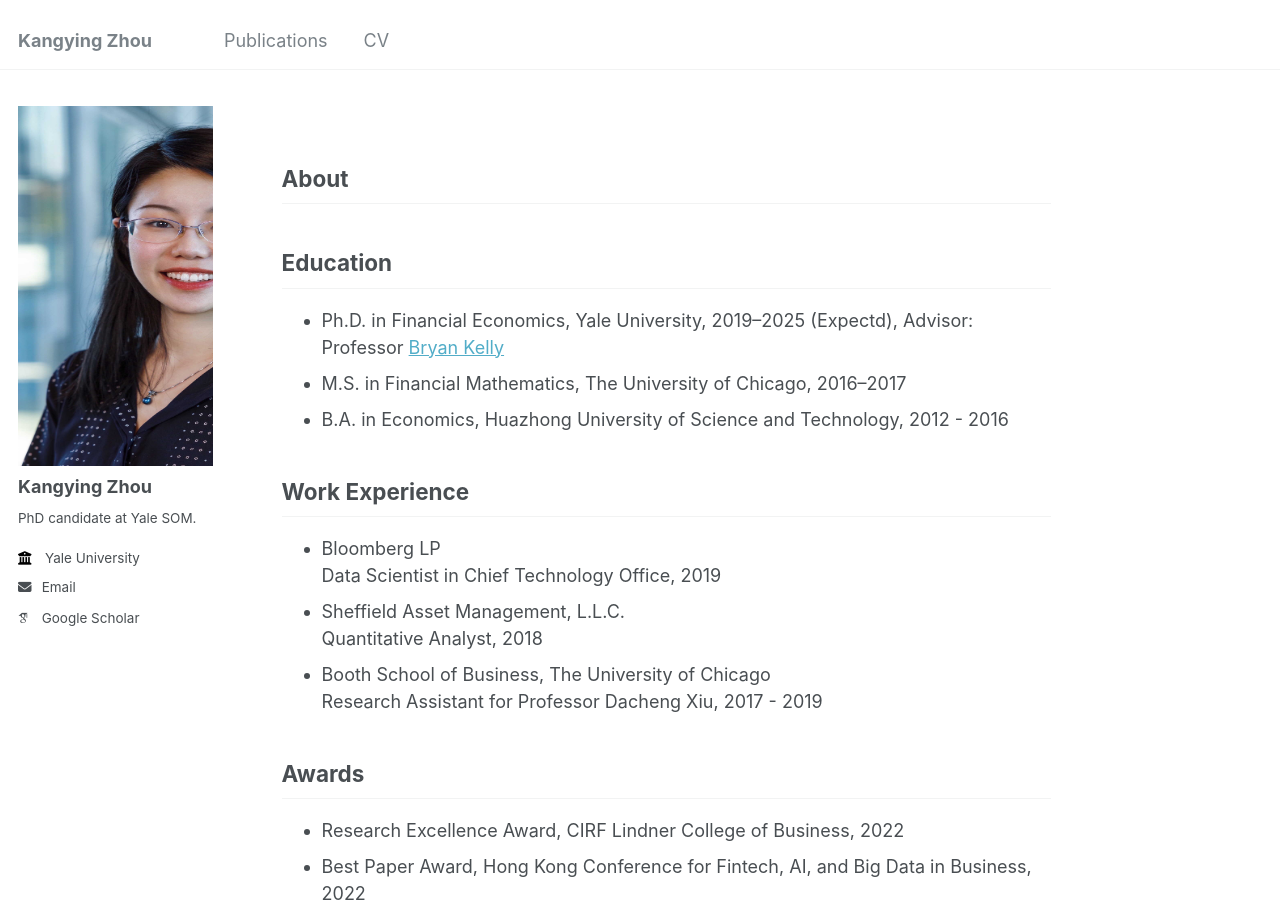
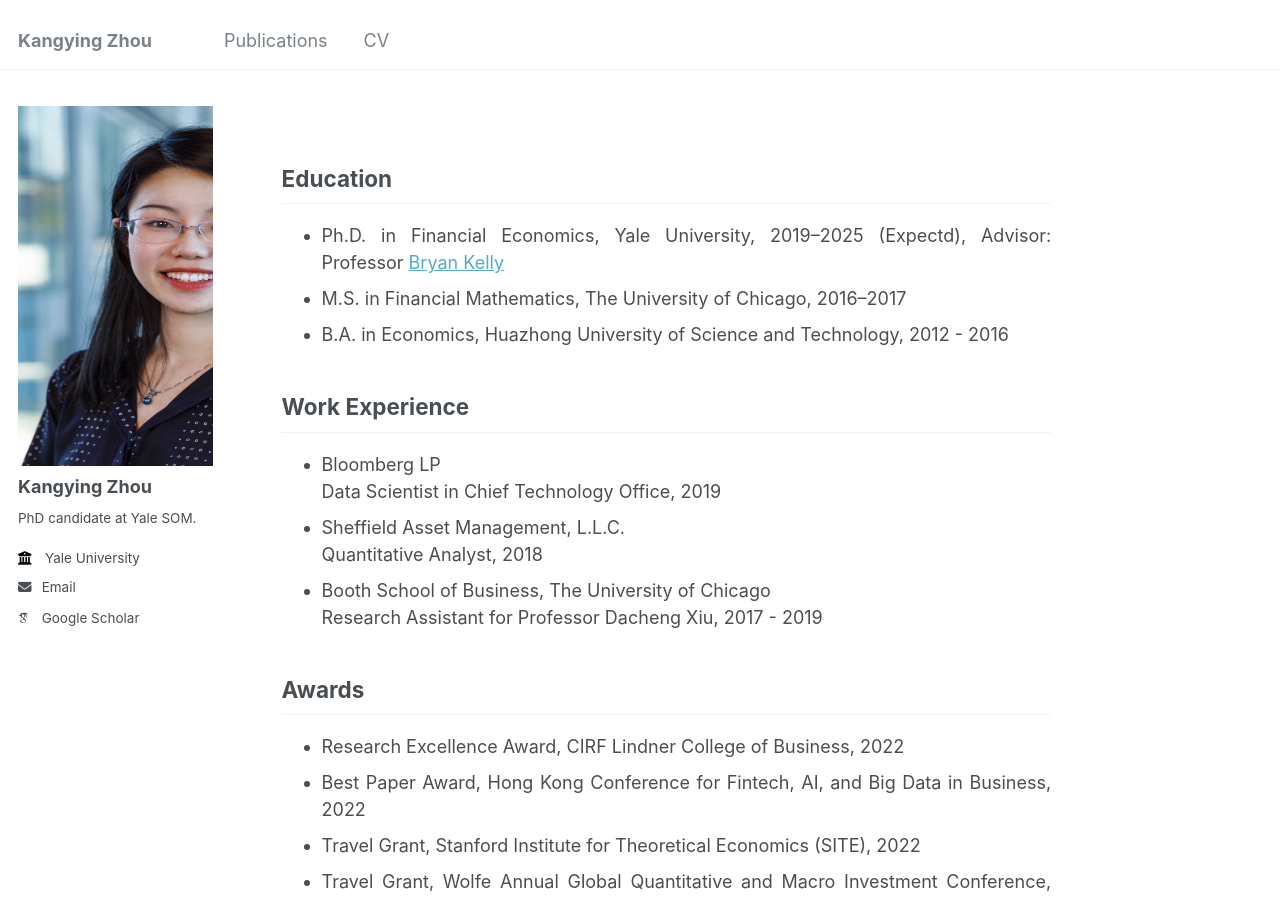
Before and after one commit to rosieli5/rosieli5.github.io, a Jekyll site: the page built from _pages/about.md, in a window 1280 px wide and 900 px high. Built offline with Jekyll 4.4.1, drawn with Linux system fonts in a browser that asks for light colours; some web fonts are replaced.

Commit message:
Update about.md

```diff
--- a/_pages/about.md
+++ b/_pages/about.md
@@ -9,9 +9,10 @@ redirect_from:
 
 <!-- Kangying Zhou -->
 
+<div style="text-align: justify;" markdown="1">
 
-About
-------
+<!-- About
+------ -->
 
 
 Education
```
